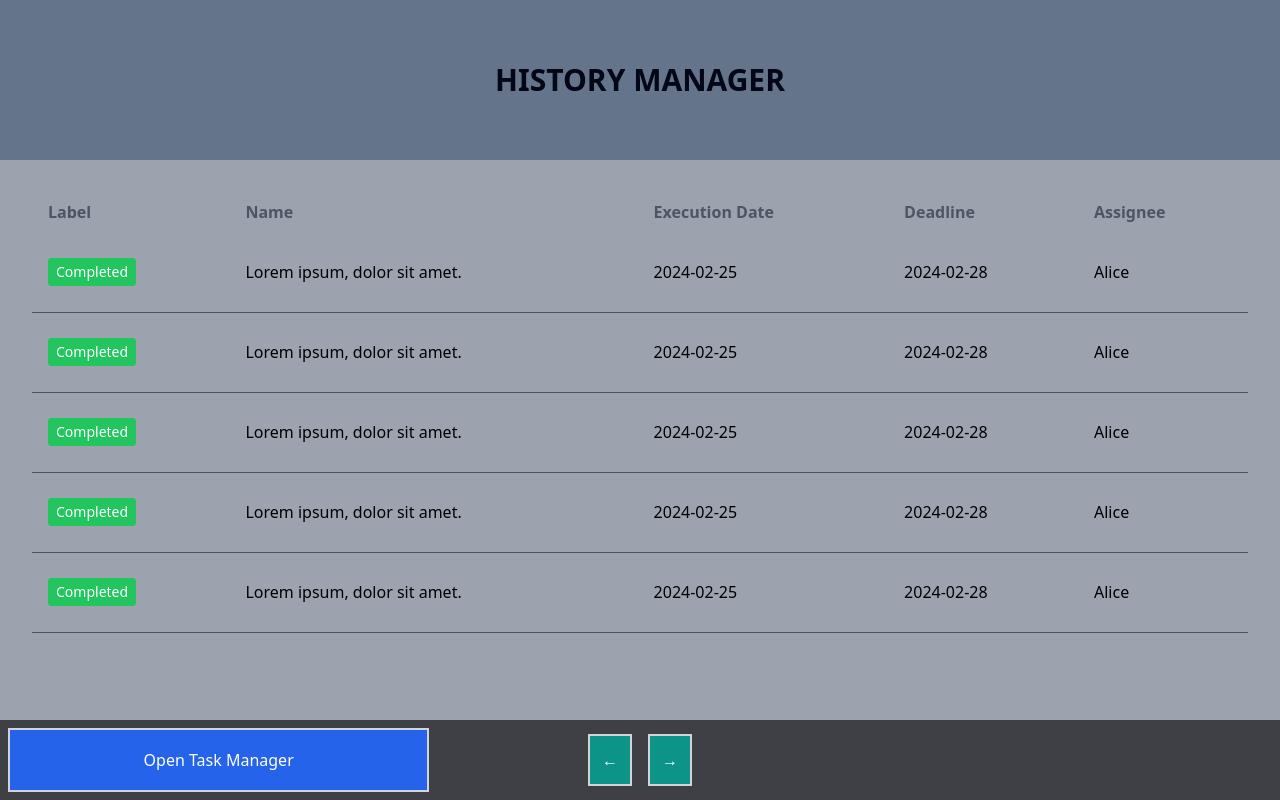
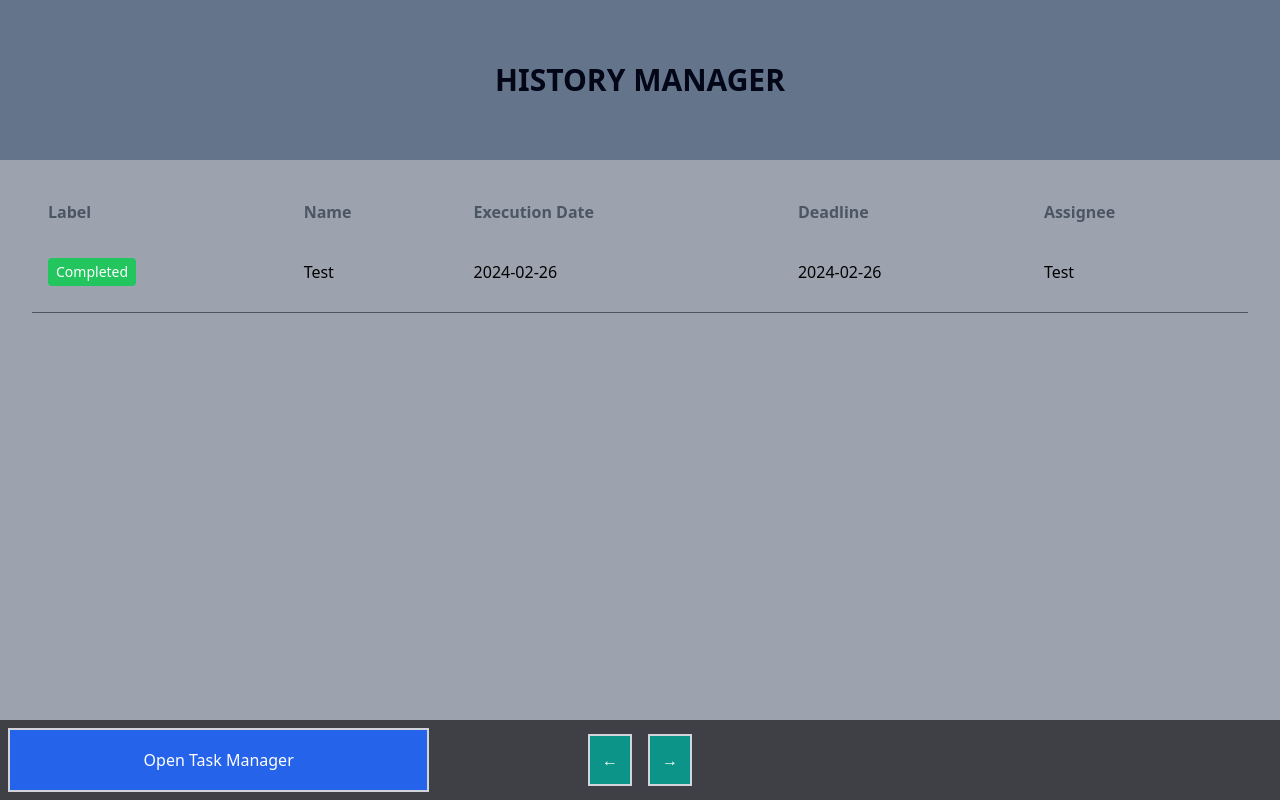
Before and after one commit to ikke6992/specops, a React (Vite) app in the folder frontend/: page /history in a window 1280 px wide. Built offline with nearby package versions, Linux system fonts and the light colour scheme.

Commit message:
Basic history context + passing data to log

```diff
--- a/frontend/src/components/common/log/Log.tsx
+++ b/frontend/src/components/common/log/Log.tsx
@@ -1,30 +1,20 @@
 // Created using ChatGPT
-
-import { useEffect, useState } from "react";
-import useWindowDimensions from "../../../utils/windowdimensions";
 import LogData from "./LogData";
 import LogHead from "./LogHead";
+import RecordResponse from "../../../models/record/RecordResponse";
 
-const Log = () => {
-  const { height } = useWindowDimensions();
-  const [size, setSize] = useState(0);
-
-  useEffect(() => {
-    const updateSize = () => {
-      const newSize = Math.floor((height * 0.7) / 100);
-      setSize(newSize);
-    };
-    updateSize();
-  });
-
+type PropsType = {
+  records: RecordResponse[];
+};
+const Log = ({ records }: PropsType) => {
   return (
     <table className="table-auto w-full">
       <thead>
         <LogHead />
       </thead>
       <tbody>
-        {[...Array(size)].map((_, i) => (
-          <LogData key={i} />
+        {records.map((record) => (
+          <LogData key={record.id} record={record} />
         ))}
       </tbody>
     </table>
--- a/frontend/src/components/common/log/LogData.tsx
+++ b/frontend/src/components/common/log/LogData.tsx
@@ -1,15 +1,23 @@
+import RecordResponse from "../../../models/record/RecordResponse";
 import LogLabel from "./LogLabel";
 
-const LogData = () => {
+const getDateString = (date: Date) => {
+  return date.toISOString().split("T")[0];
+};
+
+type PropsType = {
+  record: RecordResponse;
+};
+const LogData = ({ record }: PropsType) => {
   return (
     <tr className="border-b border-gray-600 h-20 max-h-20">
       <td className="px-4 py-2">
         <LogLabel />
       </td>
-      <td className="px-4 py-2">Lorem ipsum, dolor sit amet.</td>
-      <td className="px-4 py-2">2024-02-25</td>
-      <td className="px-4 py-2">2024-02-28</td>
-      <td className="px-4 py-2">Alice</td>
+      <td className="px-4 py-2">{record.name}</td>
+      <td className="px-4 py-2">{getDateString(record.deadline)}</td>
+      <td className="px-4 py-2">{getDateString(record.executionDate)}</td>
+      <td className="px-4 py-2">{record.assignee}</td>
     </tr>
   );
 };
--- a/frontend/src/components/manage-history/HistoryManager.tsx
+++ b/frontend/src/components/manage-history/HistoryManager.tsx
@@ -4,9 +4,24 @@ import MoveRightButton from "../common/buttons/MoveRightButton";
 import NavigateButton from "../common/buttons/NavigateButton";
 import Layout from "../common/layout/Layout";
 import Log from "../common/log/Log";
+import { HistoryContext, HistoryProvider } from "../../contexts/HistoryContext";
+import { useContext, useEffect } from "react";
+import useWindowDimensions from "../../utils/windowdimensions";
+import size from "../../utils/loglistsize";
 
 const Content = () => {
+  const { getRecords, setSize, moveRight, moveLeft } =
+    useContext(HistoryContext);
+  const { height } = useWindowDimensions();
   const navigate = useNavigate();
+
+  useEffect(() => {
+    const updateSize = () => {
+      const newSize = size(height);
+      setSize(newSize);
+    };
+    updateSize();
+  }, [height, setSize]);
 
   const SearchBar = () => {
     return (
@@ -28,8 +43,8 @@ const Content = () => {
         />
         {/* Browse through tasks */}
         <div className="p-2 flex flex-row justify-center items-center">
-          <MoveLeftButton moveLeft={() => {}} />
-          <MoveRightButton moveRight={() => {}} />
+          <MoveLeftButton moveLeft={() => moveLeft} />
+          <MoveRightButton moveRight={() => moveRight} />
         </div>
         <div></div>
       </>
@@ -40,7 +55,7 @@ const Content = () => {
     <>
       <Layout
         searchBar={<SearchBar />}
-        content={<Log />}
+        content={<Log records={getRecords()} />}
         navigation={<Navigation />}
       />
     </>
@@ -48,7 +63,11 @@ const Content = () => {
 };
 
 const HistoryManager = () => {
-  return <Content />;
+  return (
+    <HistoryProvider>
+      <Content />
+    </HistoryProvider>
+  );
 };
 
 export default HistoryManager;
--- /dev/null
+++ b/frontend/src/contexts/HistoryContext.tsx
@@ -0,0 +1,61 @@
+import { createContext, FC, ReactNode, useEffect, useState } from "react";
+import RecordResponse from "../models/record/RecordResponse";
+import getAllRecords from "../services/getAllRecords";
+
+type ContextType = {
+  getRecords: () => RecordResponse[];
+  setSize: (size: number) => void;
+  moveRight: () => void;
+  moveLeft: () => void;
+};
+
+type ProviderType = FC<{ children: ReactNode }>;
+
+export const HistoryContext = createContext<ContextType>({
+  getRecords: () => [],
+  setSize: () => {},
+  moveRight: () => {},
+  moveLeft: () => {},
+});
+
+export const HistoryProvider: ProviderType = ({ children }) => {
+  const [records, setRecords] = useState<RecordResponse[]>([]);
+  const [size, setSize] = useState(0);
+  const [pointer, setPointer] = useState(0);
+
+  useEffect(() => {
+    // const getRecordList = async () => {
+    //   const data = await getAllRecords();
+    //   setRecords(data);
+    // };
+    const getRecordList = () => {
+      const data = getAllRecords();
+      setRecords(data);
+    };
+    getRecordList();
+  }, []);
+
+  const moveRight = () => {
+    if (pointer + size < records.length) {
+      setPointer(pointer + size);
+    }
+  };
+
+  const moveLeft = () => {
+    if (pointer - size >= 0) {
+      setPointer(pointer - size);
+    }
+  };
+
+  const getRecords = () => {
+    return records.slice(pointer, pointer + size);
+  };
+
+  return (
+    <HistoryContext.Provider
+      value={{ getRecords, setSize, moveRight, moveLeft }}
+    >
+      {children}
+    </HistoryContext.Provider>
+  );
+};
--- /dev/null
+++ b/frontend/src/models/record/RecordResponse.ts
@@ -0,0 +1,8 @@
+export default interface RecordResponse {
+  id: number;
+  status: "Planned" | "Pending" | "Overdue" | "On time" | "Too late";
+  name: string;
+  executionDate: Date;
+  deadline: Date;
+  assignee: string;
+}
--- /dev/null
+++ b/frontend/src/services/getAllRecords.ts
@@ -0,0 +1,30 @@
+// import RecordResponse from "../models/record/RecordResponse";
+// import api from "./api-client";
+
+import RecordResponse from "../models/record/RecordResponse";
+
+// const getAllRecords = async () => {
+//   try {
+//     const response = await api.get("http://localhost:8080/history");
+//     const data: RecordResponse[] = response.data;
+//     return data;
+//   } catch (error) {
+//     console.error(error);
+//     throw error;
+//   }
+// };
+
+const getAllRecords: () => RecordResponse[] = () => {
+  return [
+    {
+      id: 0,
+      status: "Planned",
+      name: "Test",
+      executionDate: new Date(),
+      deadline: new Date(),
+      assignee: "Test",
+    },
+  ];
+};
+
+export default getAllRecords;
--- /dev/null
+++ b/frontend/src/utils/loglistsize.ts
@@ -0,0 +1,5 @@
+const size = (height: number) => {
+  return Math.floor((height * 0.7) / 100);
+};
+
+export default size;
```
